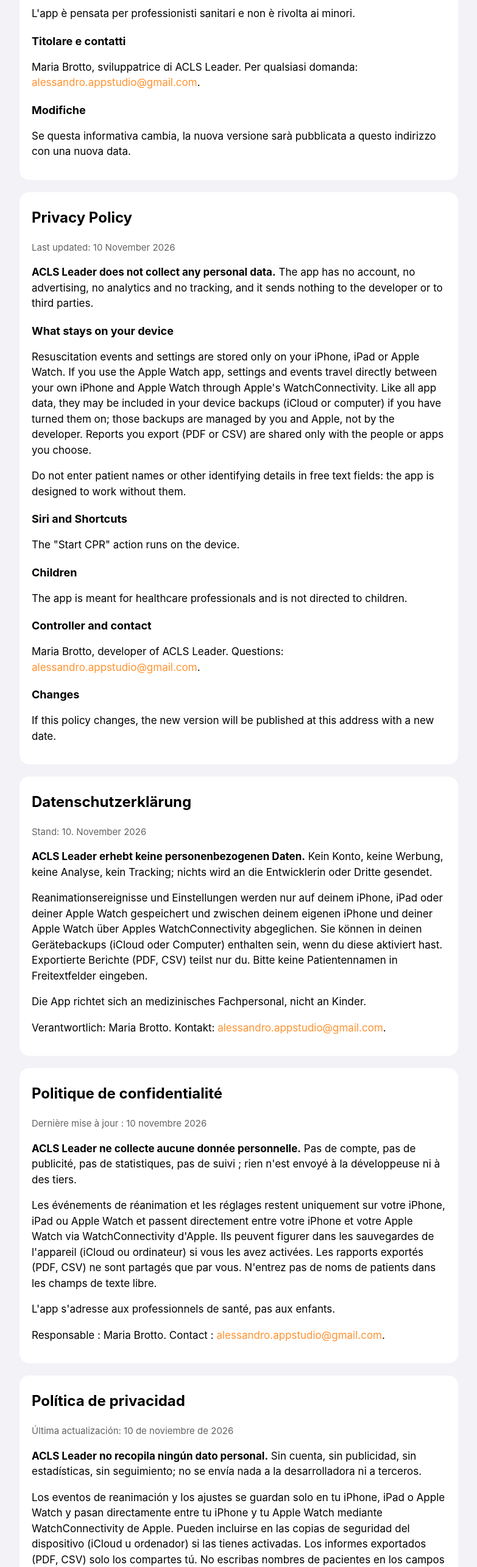
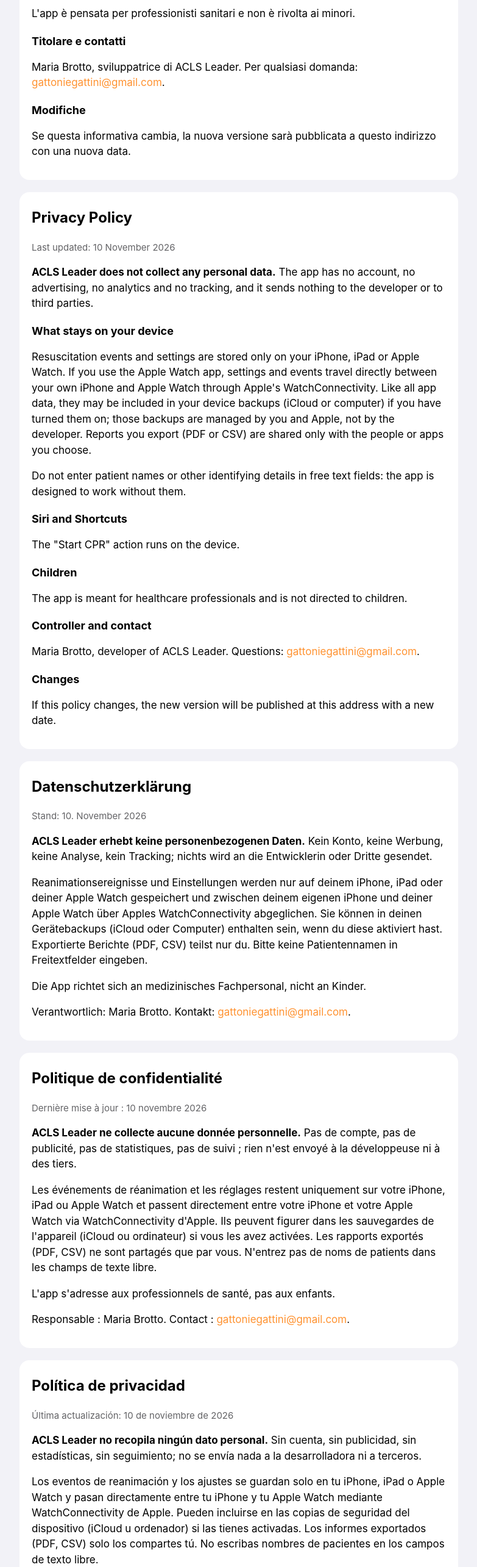
Before and after one commit to alepgg/aclsleader, a plain HTML site: page privacy.html in a window 1280 px wide. Shown: the part 840-3409 px from the top of the page at 61% size, without its empty margins (248-1031 px from the left). Drawn offline with Linux system fonts and the light colour scheme.

Commit message:
Nuova email di contatto

```diff
--- a/privacy.html
+++ b/privacy.html
@@ -25,7 +25,7 @@
 <h3>Minori</h3>
 <p>L'app è pensata per professionisti sanitari e non è rivolta ai minori.</p>
 <h3>Titolare e contatti</h3>
-<p>Maria Brotto, sviluppatrice di ACLS Leader. Per qualsiasi domanda: <a href="mailto:alessandro.appstudio@gmail.com">alessandro.appstudio@gmail.com</a>.</p>
+<p>Maria Brotto, sviluppatrice di ACLS Leader. Per qualsiasi domanda: <a href="mailto:gattoniegattini@gmail.com">gattoniegattini@gmail.com</a>.</p>
 <h3>Modifiche</h3>
 <p>Se questa informativa cambia, la nuova versione sarà pubblicata a questo indirizzo con una nuova data.</p>
 </section>
@@ -42,7 +42,7 @@
 <h3>Children</h3>
 <p>The app is meant for healthcare professionals and is not directed to children.</p>
 <h3>Controller and contact</h3>
-<p>Maria Brotto, developer of ACLS Leader. Questions: <a href="mailto:alessandro.appstudio@gmail.com">alessandro.appstudio@gmail.com</a>.</p>
+<p>Maria Brotto, developer of ACLS Leader. Questions: <a href="mailto:gattoniegattini@gmail.com">gattoniegattini@gmail.com</a>.</p>
 <h3>Changes</h3>
 <p>If this policy changes, the new version will be published at this address with a new date.</p>
 </section>
@@ -53,7 +53,7 @@
 <p><strong>ACLS Leader erhebt keine personenbezogenen Daten.</strong> Kein Konto, keine Werbung, keine Analyse, kein Tracking; nichts wird an die Entwicklerin oder Dritte gesendet.</p>
 <p>Reanimationsereignisse und Einstellungen werden nur auf deinem iPhone, iPad oder deiner Apple Watch gespeichert und zwischen deinem eigenen iPhone und deiner Apple Watch über Apples WatchConnectivity abgeglichen. Sie können in deinen Gerätebackups (iCloud oder Computer) enthalten sein, wenn du diese aktiviert hast. Exportierte Berichte (PDF, CSV) teilst nur du. Bitte keine Patientennamen in Freitextfelder eingeben.</p>
 <p>Die App richtet sich an medizinisches Fachpersonal, nicht an Kinder.</p>
-<p>Verantwortlich: Maria Brotto. Kontakt: <a href="mailto:alessandro.appstudio@gmail.com">alessandro.appstudio@gmail.com</a>.</p>
+<p>Verantwortlich: Maria Brotto. Kontakt: <a href="mailto:gattoniegattini@gmail.com">gattoniegattini@gmail.com</a>.</p>
 </section>
 
 <section id="fr" lang="fr">
@@ -62,7 +62,7 @@
 <p><strong>ACLS Leader ne collecte aucune donnée personnelle.</strong> Pas de compte, pas de publicité, pas de statistiques, pas de suivi ; rien n'est envoyé à la développeuse ni à des tiers.</p>
 <p>Les événements de réanimation et les réglages restent uniquement sur votre iPhone, iPad ou Apple Watch et passent directement entre votre iPhone et votre Apple Watch via WatchConnectivity d'Apple. Ils peuvent figurer dans les sauvegardes de l'appareil (iCloud ou ordinateur) si vous les avez activées. Les rapports exportés (PDF, CSV) ne sont partagés que par vous. N'entrez pas de noms de patients dans les champs de texte libre.</p>
 <p>L'app s'adresse aux professionnels de santé, pas aux enfants.</p>
-<p>Responsable : Maria Brotto. Contact : <a href="mailto:alessandro.appstudio@gmail.com">alessandro.appstudio@gmail.com</a>.</p>
+<p>Responsable : Maria Brotto. Contact : <a href="mailto:gattoniegattini@gmail.com">gattoniegattini@gmail.com</a>.</p>
 </section>
 
 <section id="es" lang="es">
@@ -71,7 +71,7 @@
 <p><strong>ACLS Leader no recopila ningún dato personal.</strong> Sin cuenta, sin publicidad, sin estadísticas, sin seguimiento; no se envía nada a la desarrolladora ni a terceros.</p>
 <p>Los eventos de reanimación y los ajustes se guardan solo en tu iPhone, iPad o Apple Watch y pasan directamente entre tu iPhone y tu Apple Watch mediante WatchConnectivity de Apple. Pueden incluirse en las copias de seguridad del dispositivo (iCloud u ordenador) si las tienes activadas. Los informes exportados (PDF, CSV) solo los compartes tú. No escribas nombres de pacientes en los campos de texto libre.</p>
 <p>La app está pensada para profesionales sanitarios, no para menores.</p>
-<p>Responsable: Maria Brotto. Contacto: <a href="mailto:alessandro.appstudio@gmail.com">alessandro.appstudio@gmail.com</a>.</p>
+<p>Responsable: Maria Brotto. Contacto: <a href="mailto:gattoniegattini@gmail.com">gattoniegattini@gmail.com</a>.</p>
 </section>
 
 <section id="zh" lang="zh-Hans">
@@ -80,7 +80,7 @@
 <p><strong>ACLS Leader 不收集任何个人数据。</strong>无需账户，没有广告、统计或跟踪，不向开发者或第三方发送任何内容。</p>
 <p>抢救记录和设置仅保存在你的 iPhone、iPad 或 Apple Watch 上，并通过 Apple 的 WatchConnectivity 在你自己的 iPhone 与 Apple Watch 之间直接同步。如你开启了设备备份（iCloud 或电脑），这些数据可能包含在备份中。导出的报告（PDF、CSV）只由你自行分享。请勿在自由文本中输入患者姓名。</p>
 <p>本应用面向医护专业人员，不面向儿童。</p>
-<p>负责人：Maria Brotto。联系：<a href="mailto:alessandro.appstudio@gmail.com">alessandro.appstudio@gmail.com</a>。</p>
+<p>负责人：Maria Brotto。联系：<a href="mailto:gattoniegattini@gmail.com">gattoniegattini@gmail.com</a>。</p>
 </section>
 
 <footer><a href="support.html">Supporto · Support</a></footer>
```
Also changed, not shown: support.html (+6 -6 lines).
